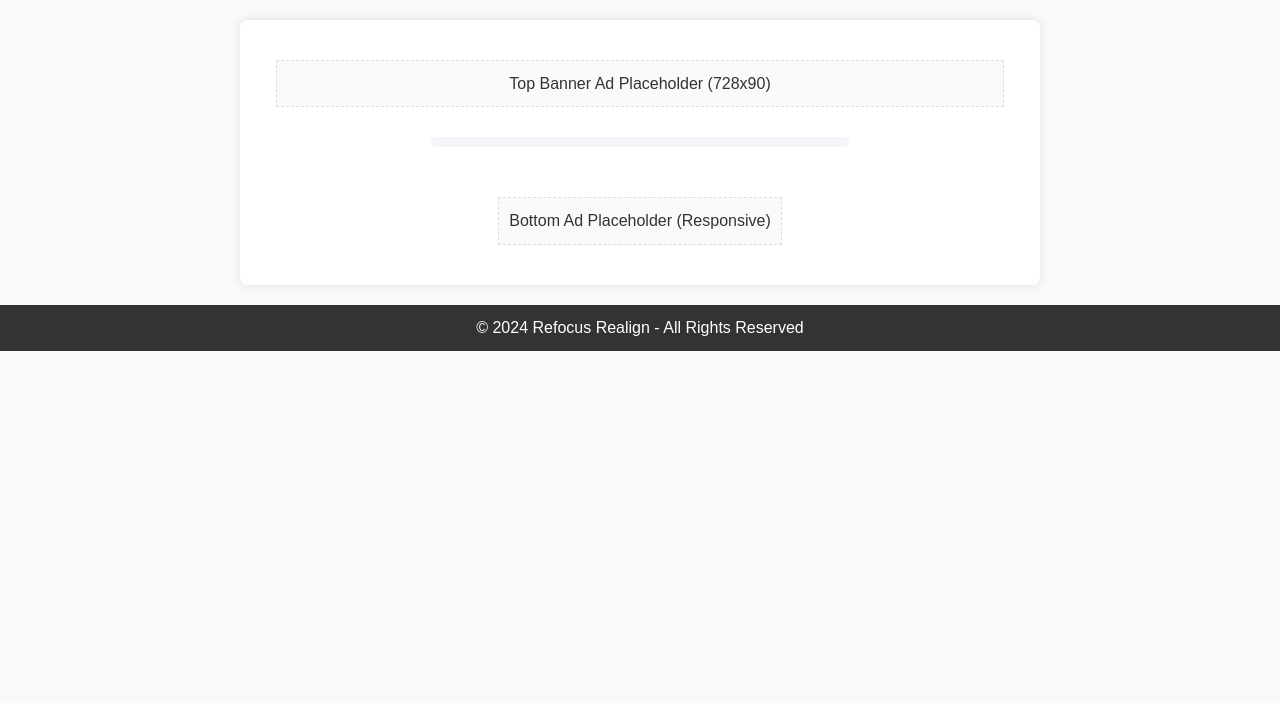
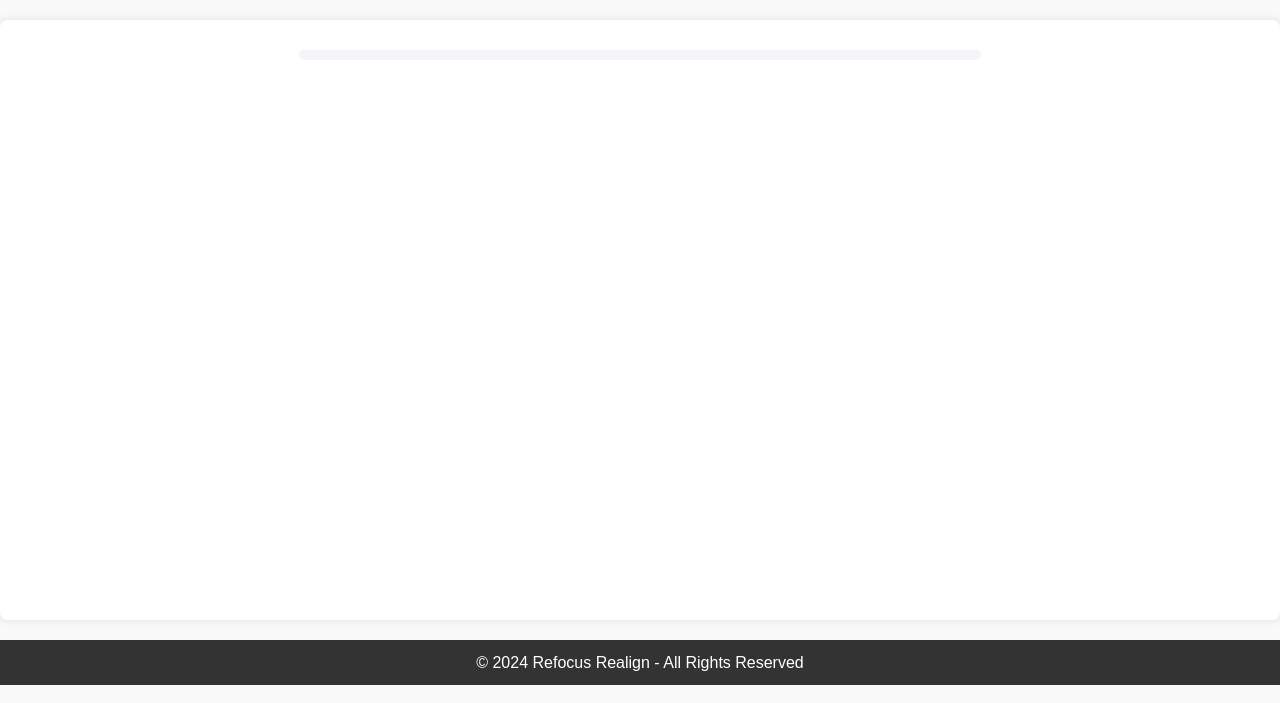
Before and after one commit to Themba47/refocus_app, a Flask app: template templates/index.html in a window 1280 px wide. Shown: the part 97-800 px from the top of the page. Run offline with Flask 3, Linux system fonts and the light colour scheme; the template is opened without the code that fills it, so the values that code supplies are empty; some libraries are stand-ins or nearby versions.

Commit message:
full circle

```diff
--- a/templates/index.html
+++ b/templates/index.html
@@ -2,14 +2,14 @@
 <html lang="en">
 <head>
     <!-- Google tag (gtag.js) -->
-<script async src="https://www.googletagmanager.com/gtag/js?id=G-6X3S34VP83"></script>
+<!-- <script async src="https://www.googletagmanager.com/gtag/js?id=G-6X3S34VP83"></script>
 <script>
   window.dataLayer = window.dataLayer || [];
   function gtag(){dataLayer.push(arguments);}
   gtag('js', new Date());
 
   gtag('config', 'G-6X3S34VP83');
-</script>
+</script> -->
 	<meta charset="UTF-8">
 	<meta name="viewport" content="width=device-width, initial-scale=1.0">
 	<meta name="description" content="Refocus Realign guides you in identifying your goals and developing a path to success. Dive deep with goal-focused questions to unlock your full potential and create a system to achieve what matters most.">
@@ -48,7 +48,7 @@
 
         .container {
             width: 100%;
-            max-width: 800px;
+            height: 75vh;
             padding: 20px;
             margin-top: 20px;
             background-color: #fff;
@@ -130,9 +130,9 @@
 
     <div class="container">
         <!-- Top AdSense Banner Ad -->
-        <section class="ad-container">
+        <!-- <section class="ad-container">
             <p>Top Banner Ad Placeholder (728x90)</p>
-        </section>
+        </section> -->
 
         <div id="progress-bar-div">
             <div id="progress-bar"></div>
@@ -150,9 +150,9 @@
             </section>
 
             <!-- Bottom AdSense Ad (Responsive) -->
-            <section class="ad-container">
+            <!-- <section class="ad-container">
                 <p>Bottom Ad Placeholder (Responsive)</p>
-            </section>
+            </section> -->
         </main>
     </div>
 
```
